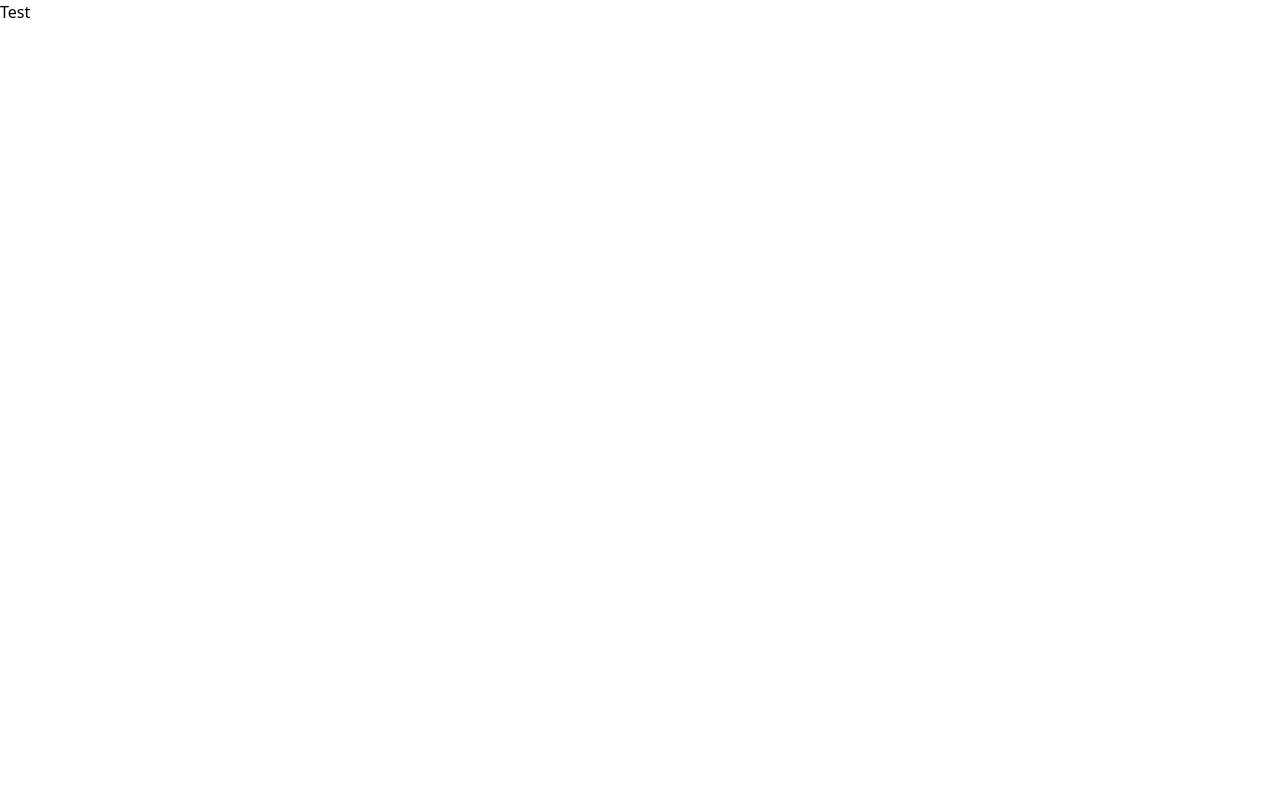
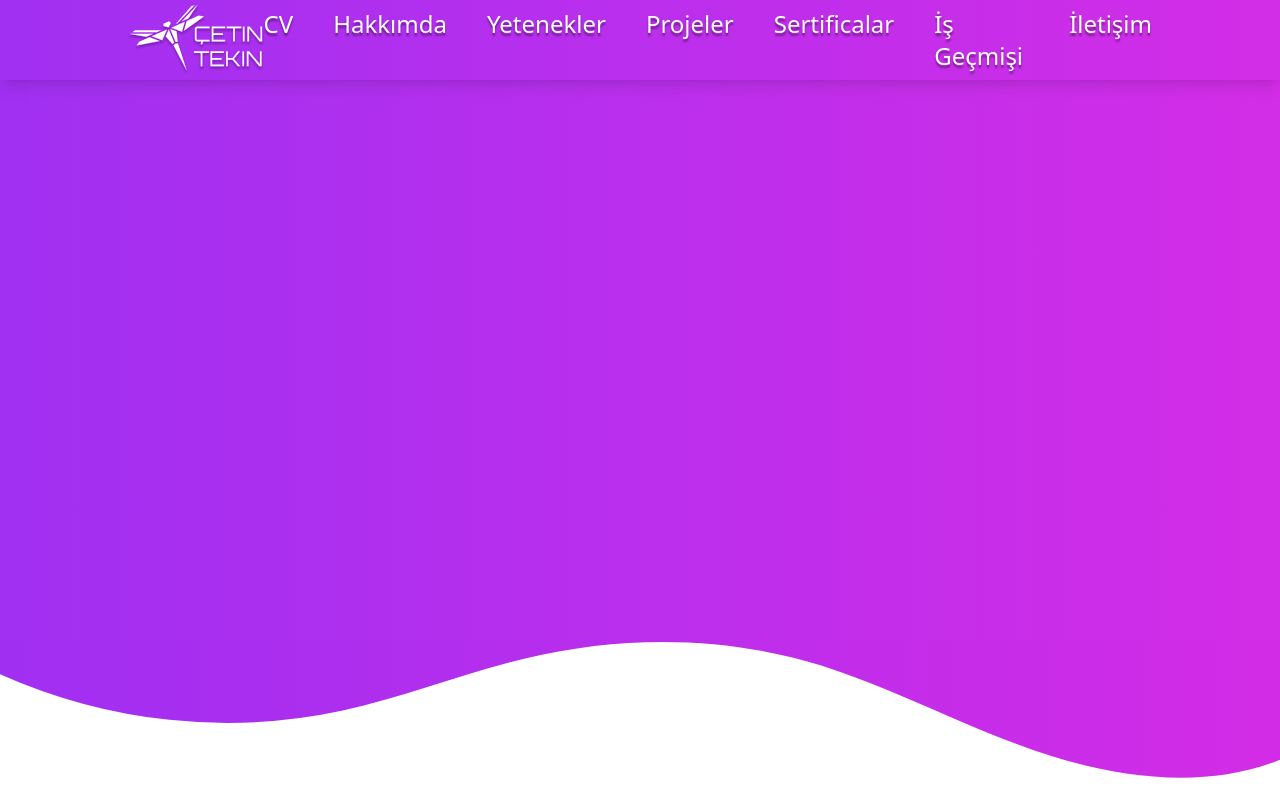
Before and after one commit to LoyalEnv0y/Portfolio-V2, a React (Vite) app: page / in a window 1280 px wide. Built offline with nearby package versions, Linux system fonts and the light colour scheme.

Commit message:
Created the navbar

```diff
--- a/src/components/App.tsx
+++ b/src/components/App.tsx
@@ -1,5 +1,11 @@
+import Header from './Header';
+
 const App = () => {
-	return <div>Test</div>;
+	return (
+		<div className="w-screen">
+			<Header />
+		</div>
+	);
 };
 
 export default App;
--- /dev/null
+++ b/src/components/Header.tsx
@@ -0,0 +1,18 @@
+import Navbar from './Navbar';
+
+const Header = () => {
+	return (
+		<div className="w-full text-white">
+			<div className="h-[calc(100vh-10rem)] bg-gradient-to-r from-[#A130F2] to-[#D32DE7]">
+				<Navbar />
+			</div>
+			<img
+				src="/svg/waves.svg"
+				alt="Header wave vector"
+				className="w-full"
+			/>
+		</div>
+	);
+};
+
+export default Header;
--- /dev/null
+++ b/src/components/Navbar.tsx
@@ -0,0 +1,57 @@
+const navbarLinks = [
+	{
+		titleTR: 'CV',
+		titleENG: 'CV',
+		url: '',
+	},
+	{
+		titleTR: 'Hakkımda',
+		titleENG: 'About Me',
+		url: '',
+	},
+	{
+		titleTR: 'Yetenekler',
+		titleENG: 'Skills',
+		url: '',
+	},
+	{
+		titleTR: 'Projeler',
+		titleENG: 'Projects',
+		url: '',
+	},
+	{
+		titleTR: 'Sertificalar',
+		titleENG: 'Certificates',
+		url: '',
+	},
+	{
+		titleTR: 'İş Geçmişi',
+		titleENG: 'Job History',
+		url: '',
+	},
+	{
+		titleTR: 'İletişim',
+		titleENG: 'Contact',
+		url: '',
+	},
+];
+
+const Navbar = () => {
+	return (
+		<div className="flex h-20 w-full items-center justify-between px-32 py-1 shadow-lg">
+			<a href="/" className="h-full">
+				<img src="/svg/Logo.svg" alt="Site Logo" className="h-full" />
+			</a>
+
+			<div className="flex gap-x-10 text-2xl">
+				{navbarLinks.map((link) => (
+					<a className="duration-200 [text-shadow:_0px_3px_2px_rgb(0_0_0_/_40%)] hover:-translate-y-1 hover:cursor-pointer">
+						{link.titleTR}
+					</a>
+				))}
+			</div>
+		</div>
+	);
+};
+
+export default Navbar;
```
Also changed, not shown: public/svg/Logo.svg (added), public/svg/waves.svg (added).
